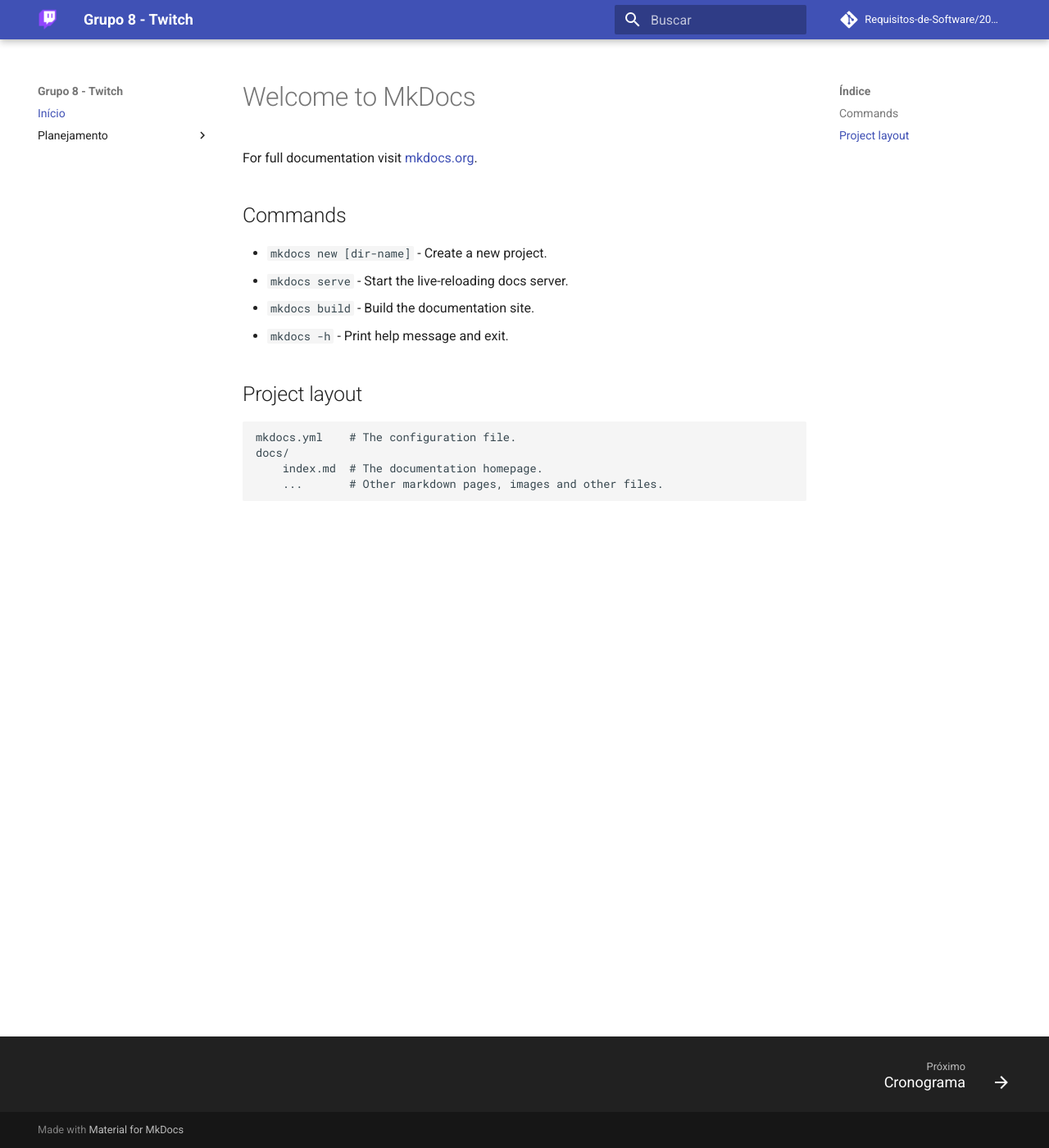
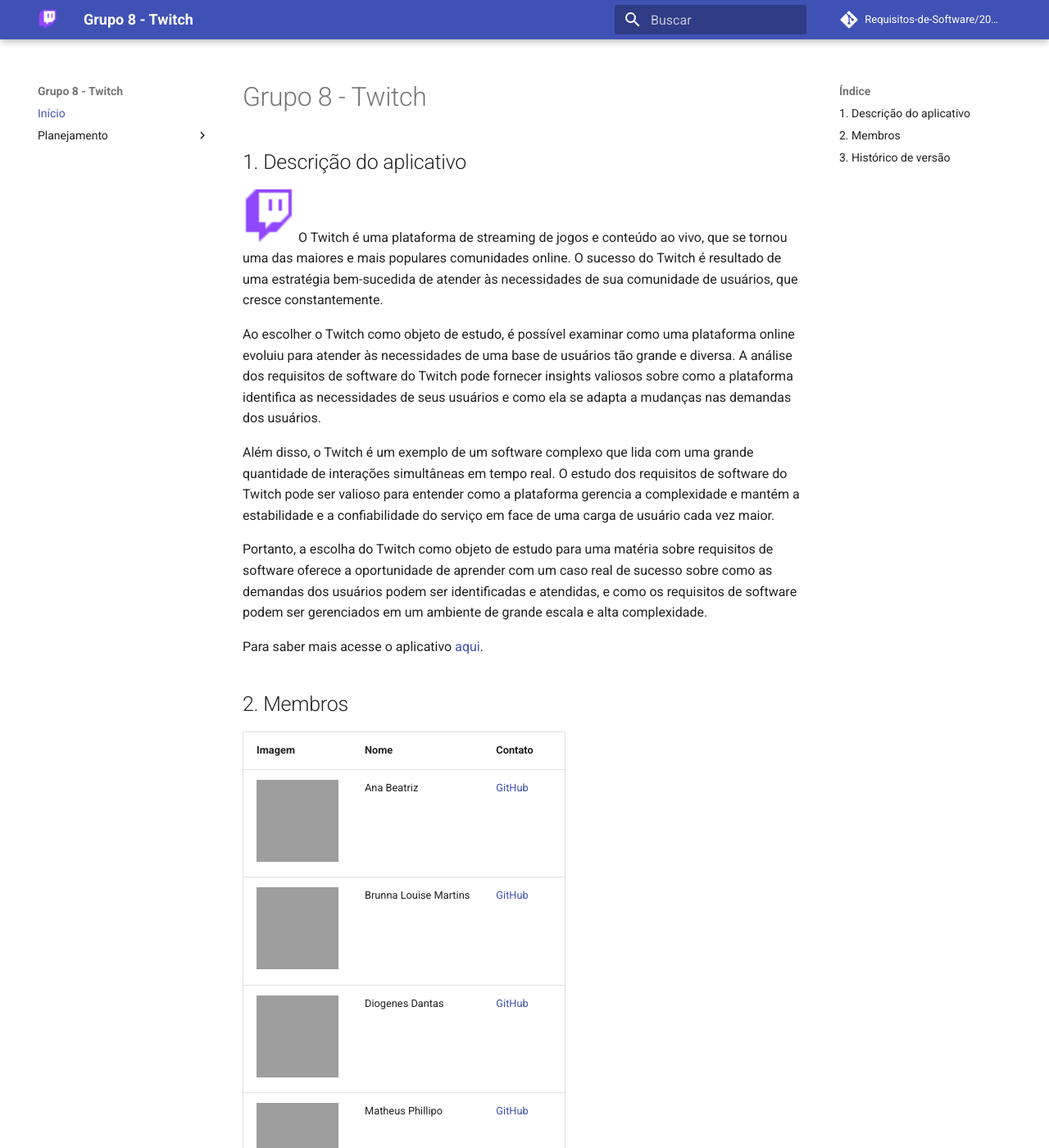
Before and after one commit to Requisitos-de-Software/2023.1-Twitch, an MkDocs documentation site: the page built from docs/index.md, in a window 1280 px wide and 1400 px high. Shown: the whole window at 82% size. Built offline with MkDocs 1.6.1 and Material for MkDocs 9.7.7, drawn with Linux system fonts in a browser that asks for light colours; comment, search, counter and statistics services are not loaded; some of the changed text lies outside the part shown; grey boxes are pictures that could not be loaded.

Commit message:
Página de início

```diff
--- a/docs/index.md
+++ b/docs/index.md
@@ -1,17 +1,31 @@
-# Welcome to MkDocs
+# Grupo 8 - Twitch
 
-For full documentation visit [mkdocs.org](https://www.mkdocs.org).
 
-## Commands
+## 1. Descrição do aplicativo
+<img src="./planejamento/imagens/twitch_icon.png" alt="Twitch Icon" width="64" height="64"/>
+O Twitch é uma plataforma de streaming de jogos e conteúdo ao vivo, que se tornou uma das maiores e mais populares comunidades online. O sucesso do Twitch é resultado de uma estratégia bem-sucedida de atender às necessidades de sua comunidade de usuários, que cresce constantemente.
 
-* `mkdocs new [dir-name]` - Create a new project.
-* `mkdocs serve` - Start the live-reloading docs server.
-* `mkdocs build` - Build the documentation site.
-* `mkdocs -h` - Print help message and exit.
+Ao escolher o Twitch como objeto de estudo, é possível examinar como uma plataforma online evoluiu para atender às necessidades de uma base de usuários tão grande e diversa. A análise dos requisitos de software do Twitch pode fornecer insights valiosos sobre como a plataforma identifica as necessidades de seus usuários e como ela se adapta a mudanças nas demandas dos usuários.
 
-## Project layout
+Além disso, o Twitch é um exemplo de um software complexo que lida com uma grande quantidade de interações simultâneas em tempo real. O estudo dos requisitos de software do Twitch pode ser valioso para entender como a plataforma gerencia a complexidade e mantém a estabilidade e a confiabilidade do serviço em face de uma carga de usuário cada vez maior.
 
-    mkdocs.yml    # The configuration file.
-    docs/
-        index.md  # The documentation homepage.
-        ...       # Other markdown pages, images and other files.
+Portanto, a escolha do Twitch como objeto de estudo para uma matéria sobre requisitos de software oferece a oportunidade de aprender com um caso real de sucesso sobre como as demandas dos usuários podem ser identificadas e atendidas, e como os requisitos de software podem ser gerenciados em um ambiente de grande escala e alta complexidade.
+
+Para saber mais acesse o aplicativo [aqui](https://www.twitch.tv).
+
+## 2. Membros
+
+| Imagem | Nome | Contato |
+| --- | --- | --- |
+| <img src="https://avatars.githubusercontent.com/u/88213483?v=4" alt="Imagem 1" width="100" height="100"/> | Ana Beatriz | [GitHub](https://github.com/anabfs) |
+| <img src="https://avatars.githubusercontent.com/u/98557500?v=4" alt="Imagem 2" width="100" height="100"/> | Brunna Louise Martins | [GitHub](https://github.com/brunna-martins) |
+| <img src="https://avatars.githubusercontent.com/u/40612642?v=4" alt="Imagem 3" width="100" height="100"/> | Diogenes Dantas | [GitHub](https://github.com/diogjunior100) |
+| <img src="https://avatars.githubusercontent.com/u/18178688?v=4" alt="Imagem 4" width="100" height="100"/> | Matheus Phillipo | [GitHub](https://github.com/MattSilverio) |
+| <img src="https://avatars.githubusercontent.com/u/97989639?v=4" alt="Imagem 5" width="100" height="100"/> | Milena Beatriz | [GitHub](https://github.com/milenaaires) |
+| <img src="https://avatars.githubusercontent.com/u/71106783?v=4" alt="Imagem 6" width="100" height="100"/> | Rafael Nobre | [GitHub](https://github.com/RafaelN0bre) |
+
+
+## 3. Histórico de versão
+|    Data    | Versão | Descrição                                                                      | Autor(es)  | Revisor  |
+| :--------: | :----: | :----------------------------------------------------------------------------: | :--------: | :------: |
+| 14.04.2023 | 1.0    | Criação do documento, adição de descrição e membros do grupo |   Matheus   |    -     |
```
